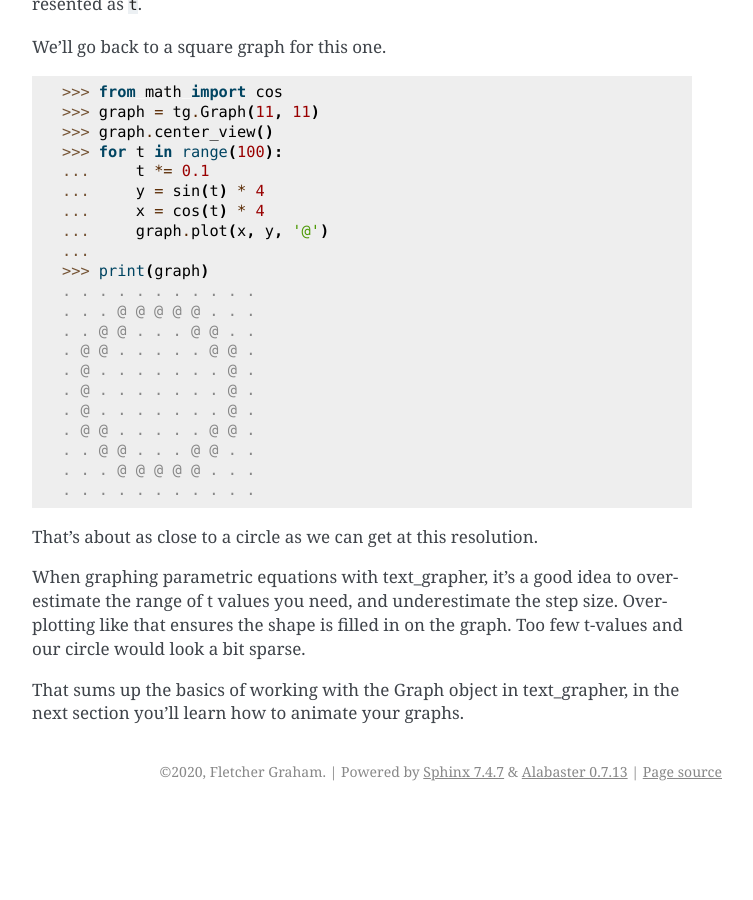
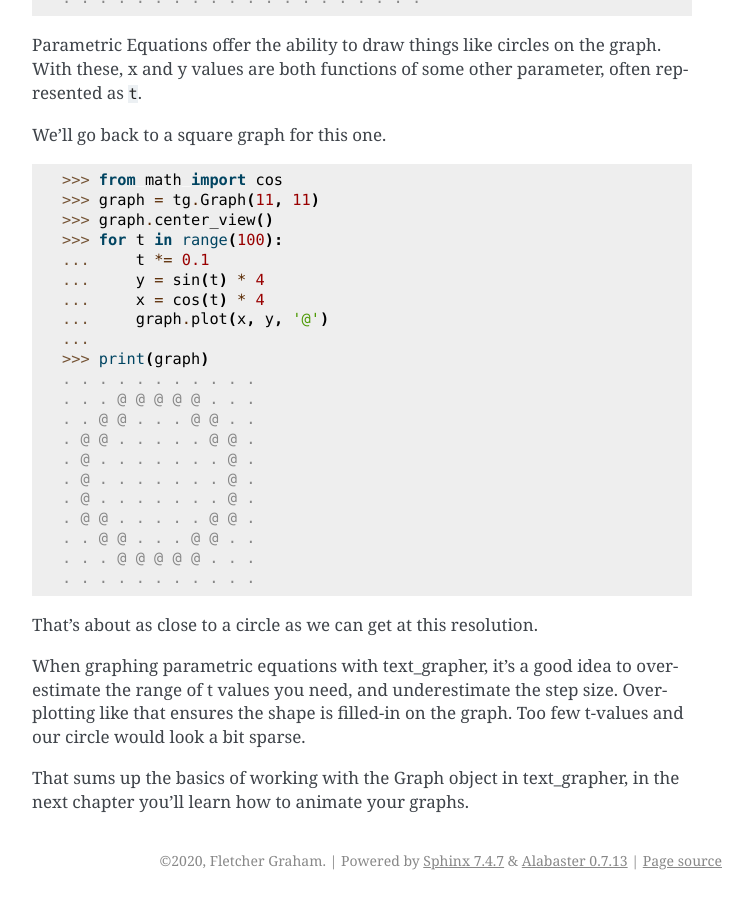
Before and after one commit to fletchgraham/text_grapher, a Sphinx documentation site: the page built from docs/source/getting_started.rst, in a window 1280 px wide and 900 px high, scrolled down 2520 px. Shown: the whole window, without its empty margins (388-1141 px from the left). Built offline with Sphinx 7.4.7, drawn with Linux system fonts in a browser that asks for light colours; before the commit the page ends 3331 px from its top, so only the background shows below that; some of the changed lines change nothing that is shown; some of the changed text lies outside the part shown.

Commit message:
tweaks and typos in the getting started

```diff
--- a/docs/source/getting_started.rst
+++ b/docs/source/getting_started.rst
@@ -8,15 +8,19 @@
 
 TO DO
 
-***********
-Hello World
-***********
+****************
+Printing a Graph
+****************
+
+Because this library is all about creating visuals with text, Printing your
+first graph is easy to achieve and can be done from the Python REPL.
 
 The graph object is the canvas onto which graphics are drawn.
 It exists conceptually as a 2D array, the cells of which can be filled with
 characters in order to represent shapes or functions.
 
-Let's create a graph object.
+The following example shows the three lines necessary to create and show
+a blank graph.
 
 >>> import text_grapher as tg
 >>> graph = tg.Graph(11, 11)
@@ -151,8 +155,8 @@
 
 When graphing parametric equations with text_grapher, it's a good idea to
 overestimate the range of t values you need, and underestimate the step size.
-Over-plotting like that ensures the shape is filled in on the graph. Too few
+Over-plotting like that ensures the shape is filled-in on the graph. Too few
 t-values and our circle would look a bit sparse.
 
 That sums up the basics of working with the Graph object in text_grapher, in
-the next section you'll learn how to animate your graphs.
+the next chapter you'll learn how to animate your graphs.
```
